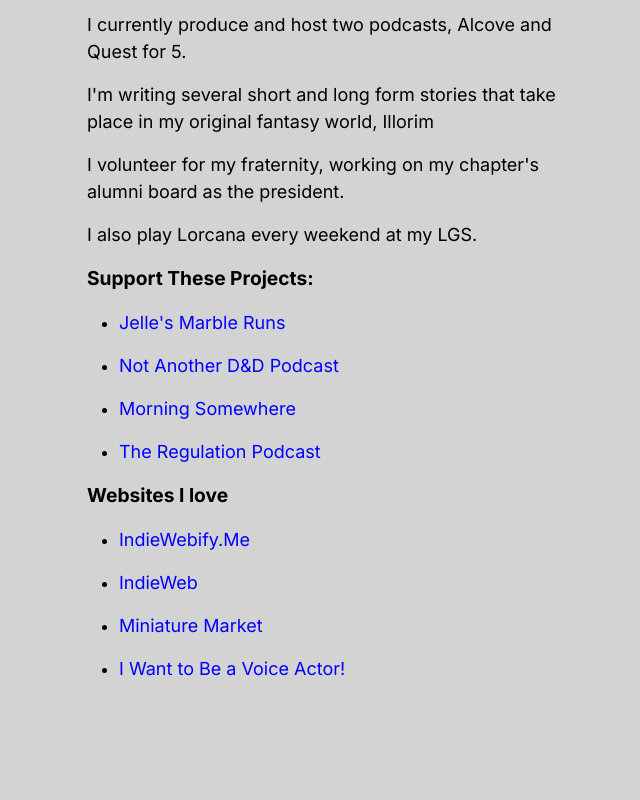
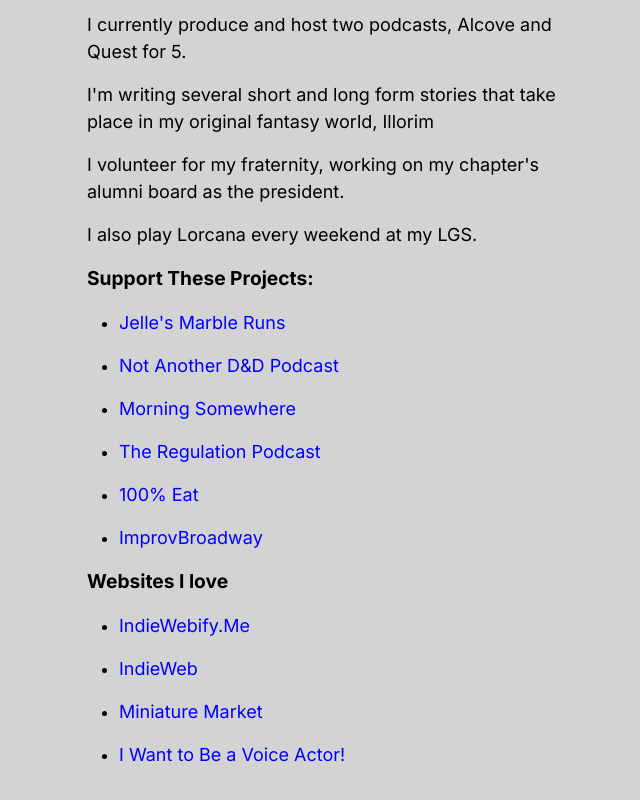
Before and after one commit to MSBivens/personal-website, a Next.js app in the folder personal_site/: page / in a window 1280 px wide. Shown: the part 836-1636 px from the top of the page, without its empty margins (297-937 px from the left). Before the commit the page ends 1566 px from the top, so only its background shows below. Built offline with nearby package versions, Linux system fonts and the light colour scheme.

Commit message:
content update

```diff
--- a/personal_site/src/app/dsp/page.js
+++ b/personal_site/src/app/dsp/page.js
@@ -43,7 +43,7 @@
       <h3>Alumni Roles</h3>
       <ul className="list-disc" style={{ color: "black", marginLeft: "2em" }}>
         <li style={{ marginBottom: "1rem" }}>
-          President, Alumni Corporation Board, Gamma Iota Chatper, 2022-Present
+          President, Alumni Corporation Board, Gamma Iota Chapter, 2022-Present
         </li>
         <li style={{ marginBottom: "1rem" }}>
           Lead Advisor, Collegiate Chapter Advisory Board, Gamma Iota Chapter,
--- a/personal_site/src/app/page.js
+++ b/personal_site/src/app/page.js
@@ -42,6 +42,12 @@
             The Regulation Podcast
           </a>
         </li>
+        <li style={{ marginBottom: "1rem" }}>
+          <a href="https://www.patreon.com/100percenteat">100% Eat</a>
+        </li>
+        <li style={{ marginBottom: "1rem" }}>
+          <a href="https://www.youtube.com/@ImprovBroadway">ImprovBroadway</a>
+        </li>
       </ul>
       <h3>Websites I love</h3>
       <ul className="list-disc" style={{ color: "black", marginLeft: "2em" }}>
```
